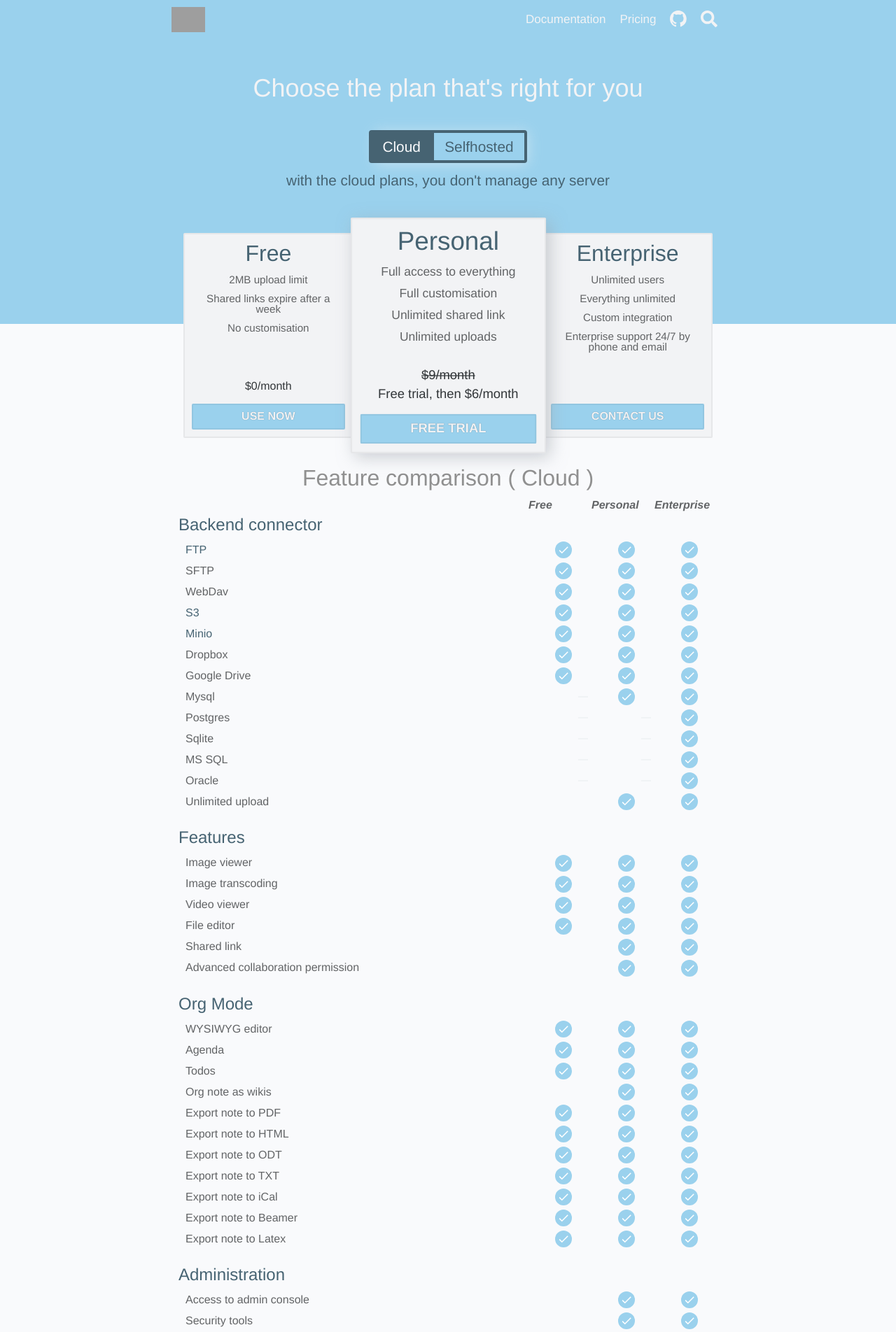
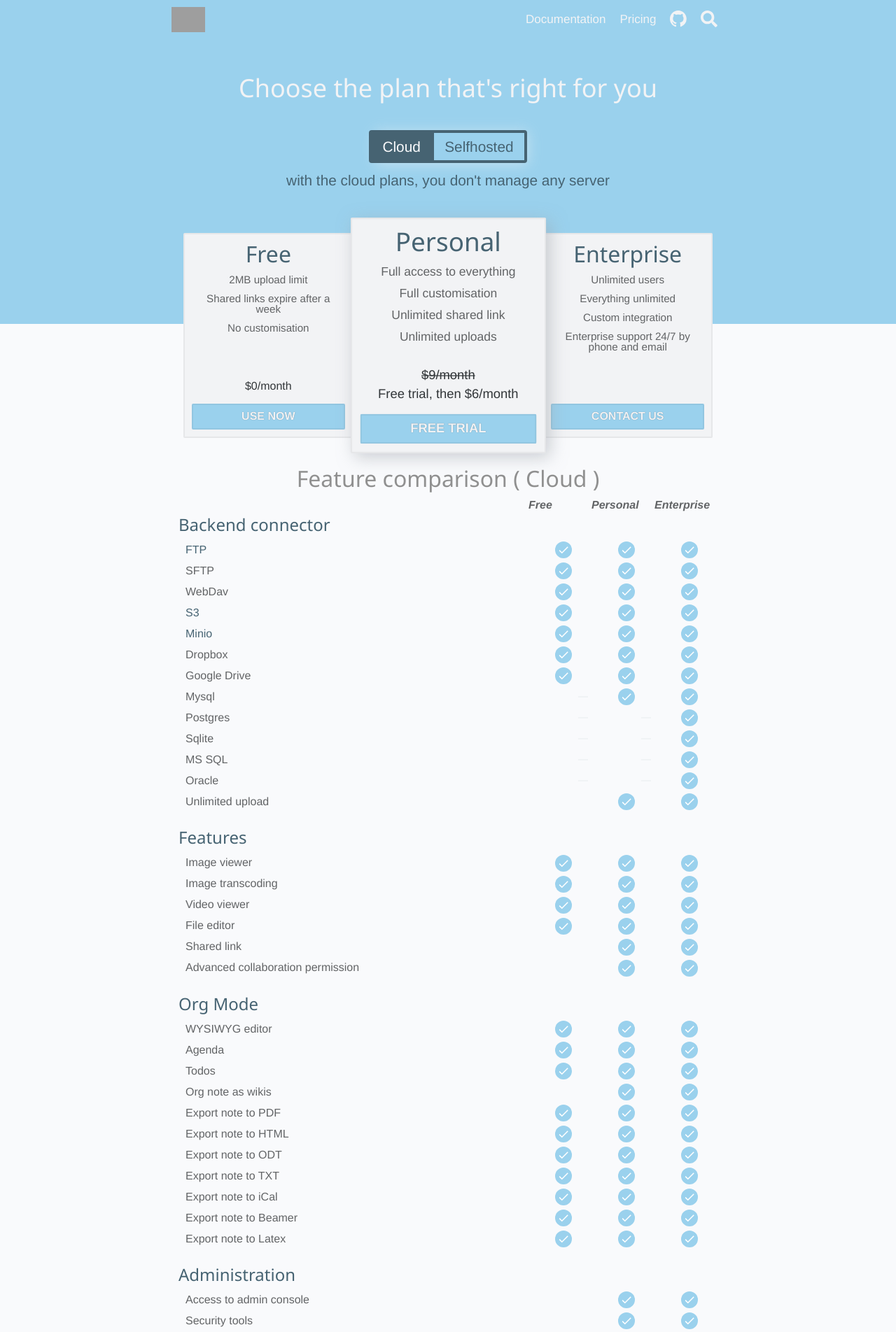
Before and after one commit to mickael-kerjean/filestash-website, a Jekyll site: the page built from pricing.md, in a window 1280 px wide. Shown: the top 1904 px of the page at 70% size. Built offline with Jekyll 4.4.1, drawn with Linux system fonts in a browser that asks for light colours; nearby versions of some CDN libraries; library files that are not in the unit come from our copies; comment, search, counter and statistics services are not loaded; grey boxes are pictures that could not be loaded.

Commit message:
update (design): tweak design

```diff
--- a/_includes/docmenu.html
+++ b/_includes/docmenu.html
@@ -14,4 +14,4 @@
 		</li>
 	{% endif %}
 {% endfor %}
-<li><a href="/posts">Articles</a></li>
+<li><a href="/posts/">Articles</a></li>
--- a/_includes/style.css
+++ b/_includes/style.css
@@ -13,11 +13,19 @@
     --dark: #313538;
 }
 
-/* RESET */
 body {
+    background: var(--super-light);
+    color: var(--color);
+    font-family: avenir next,avenir,helvetica neue,helvetica,ubuntu,roboto,noto,segoe ui,arial,sans-serif;
     margin: 0;
     font-size: 16px;
 }
+h1, h2, h3{
+    font-family: "Segoe UI", Arial, Ubuntu, sans-serif;
+}
+a, a:hover, a:focus{ text-decoration: none; }
+
+/* RESET */
 p { line-height: 1.5; }
 li { line-height: 1.5; margin: 6px 0; }
 img { max-width: 100%; object-fit: contain; }
@@ -63,15 +71,9 @@
 .terminal span.prompt, .terminal span.stdout { user-select: none; font-size: 0.95em; }
 
 /* DEFAULT */
-body {
-    background: var(--super-light);
-    color: var(--color);
-    font-family: avenir next,avenir,helvetica neue,helvetica,ubuntu,roboto,noto,segoe ui,arial,sans-serif;
-}
 h1,h2,h3,a,strong{
     color: var(--secondary);
 }
-a, a:hover, a:focus{ text-decoration: none; }
 h2 {
     font-size: 32px;
     font-weight: normal;
--- a/css/landing-page.css
+++ b/css/landing-page.css
@@ -172,6 +172,7 @@
     height: 270px;
     width: 400px;
     object-fit: cover;
+    box-shadow: rgba(158, 163, 172, 0.3) 3px 3px 20px;
 }
 img.fancy.hidden-xs{
     margin-top: -60px;
```
